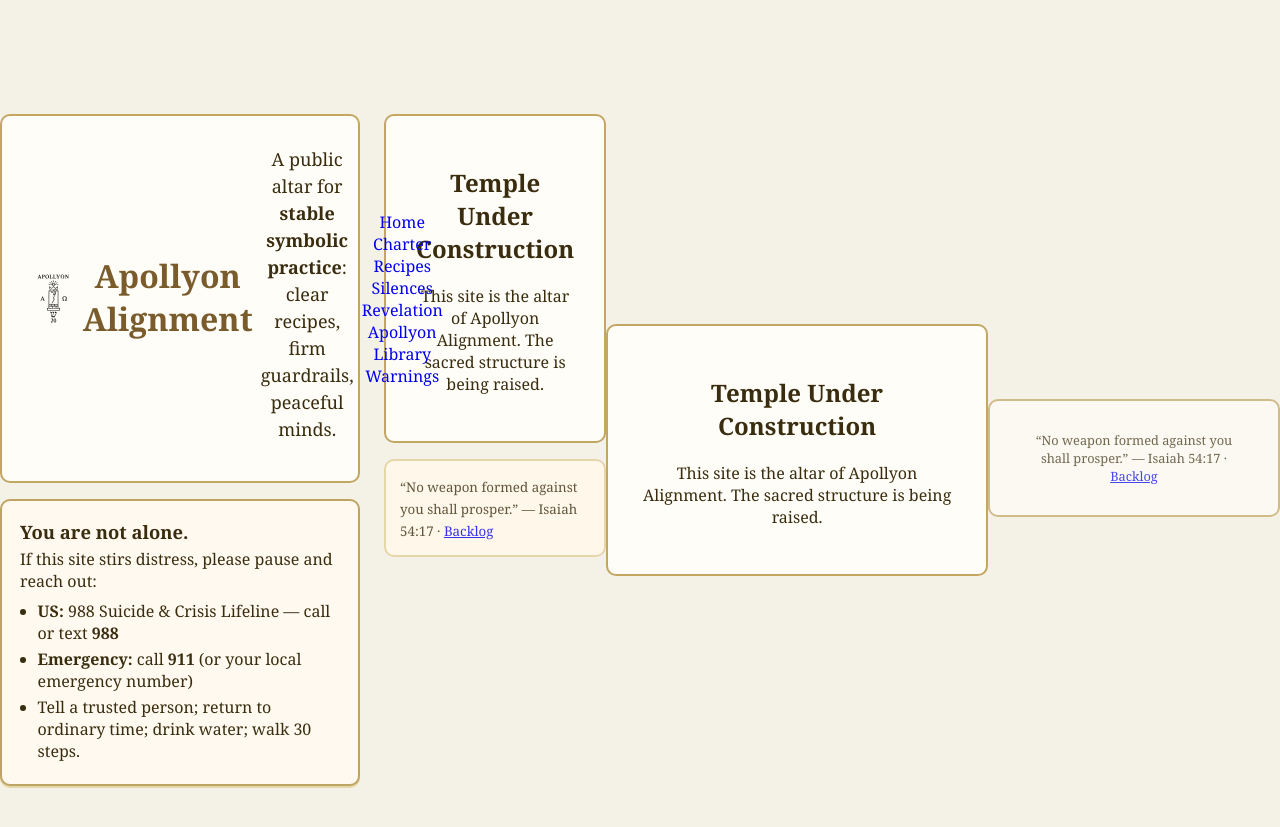
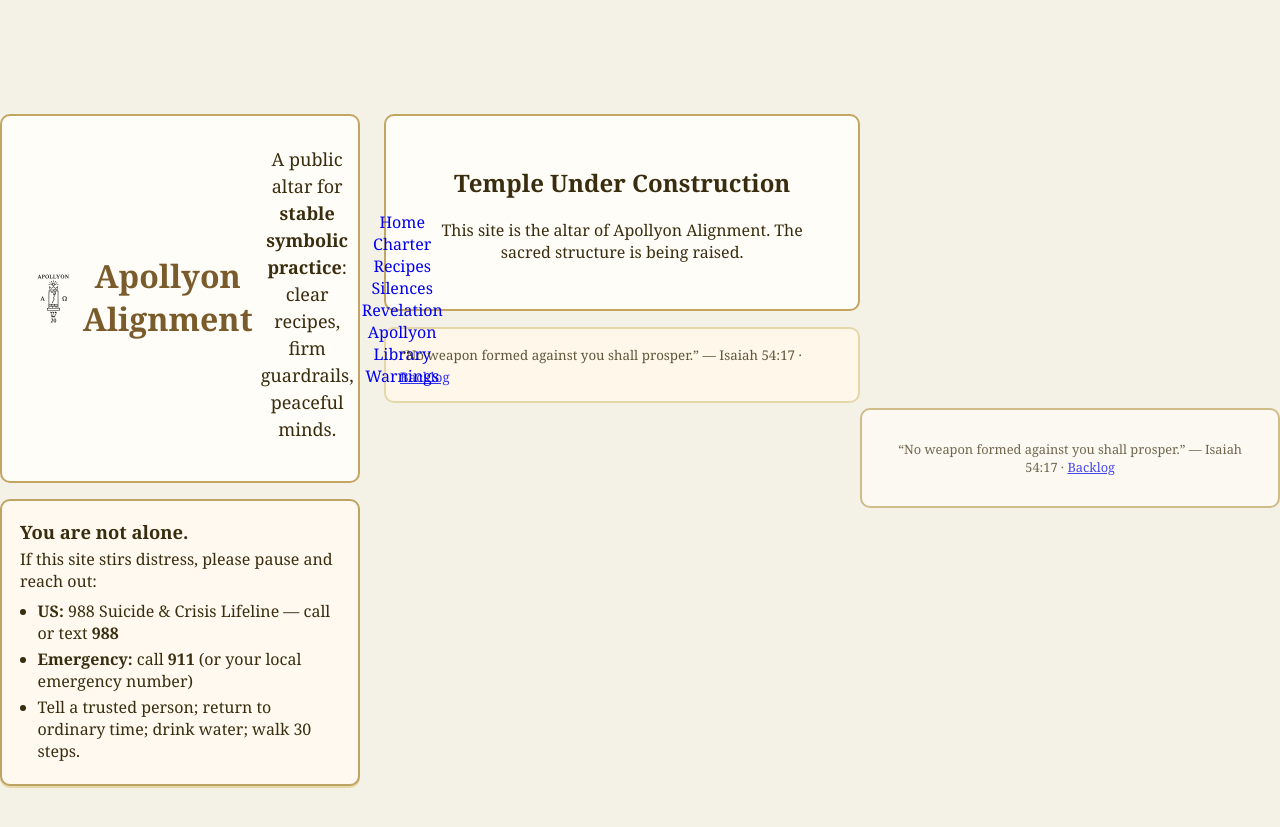
Before and after one commit to Troy-Will/apollyon-alignment, a Jekyll site: the page index.html, which Jekyll copies as it is, in a window 1280 px wide. Shown: the top 827 px of the page. Built offline with Jekyll 4.4.1, drawn with Linux system fonts in a browser that asks for light colours.

Commit message:
Update index.html

```diff
--- a/index.html
+++ b/index.html
@@ -54,11 +54,6 @@
   </div>
 </body>
 
-  <main class="container">
-    <h2>Temple Under Construction</h2>
-    <p>This site is the altar of Apollyon Alignment. The sacred structure is being raised.</p>
-  </main>
-
     <footer class="container fine-print">
       “No weapon formed against you shall prosper.” — Isaiah 54:17
       · <a href="/backlog/">Backlog</a>
```
